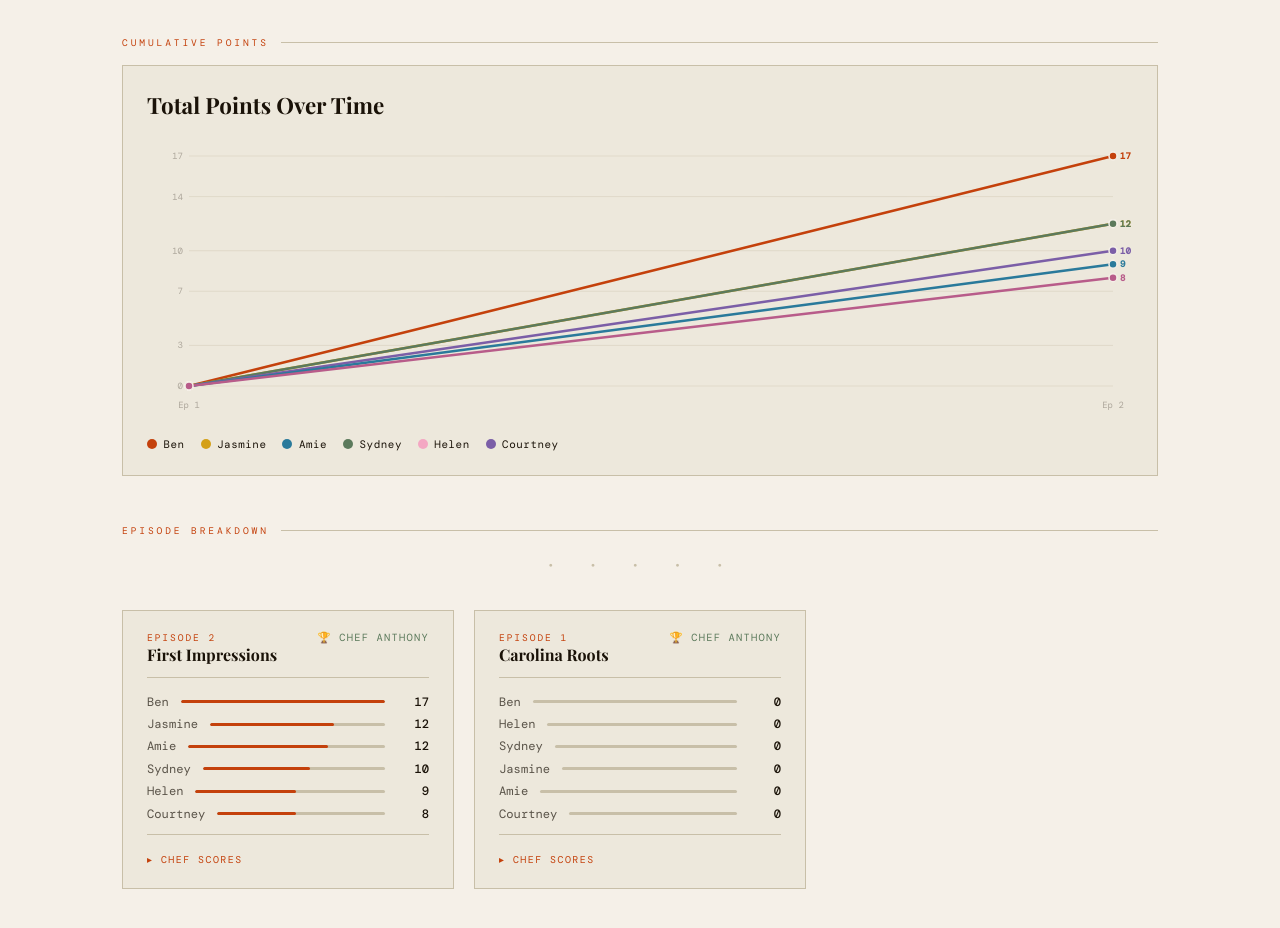
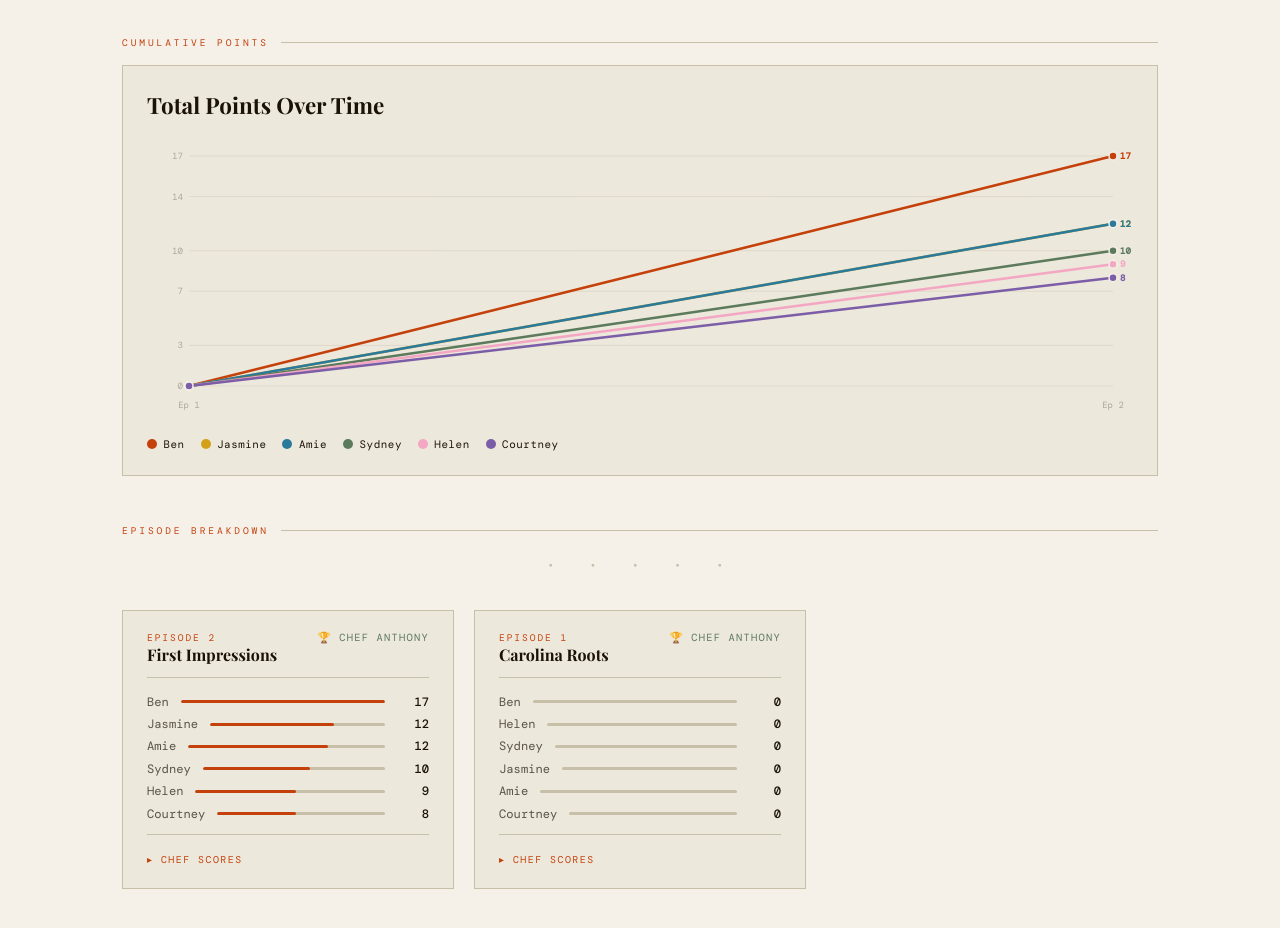
Before and after one commit to benkha/top_chef_fantasy, a plain HTML site: page index.html in a window 1280 px wide. Shown: the part 1280-2208 px from the top of the page. Drawn offline with nearby package versions, Linux system fonts and the light colour scheme; a web font is replaced by a local one.

Commit message:
Fix cumulative color (#10)

```diff
--- a/index.html
+++ b/index.html
@@ -833,7 +833,7 @@
     standings.forEach((p, pi) => {
       const vals = cumulative[p.id];
       if (!vals.length) return;
-      const color = COLORS[pi % COLORS.length];
+      const color = playerColor(p);
 
       ctx.beginPath(); ctx.strokeStyle = color; ctx.lineWidth = 2.5;
       ctx.lineJoin = 'round'; ctx.lineCap = 'round';
```
